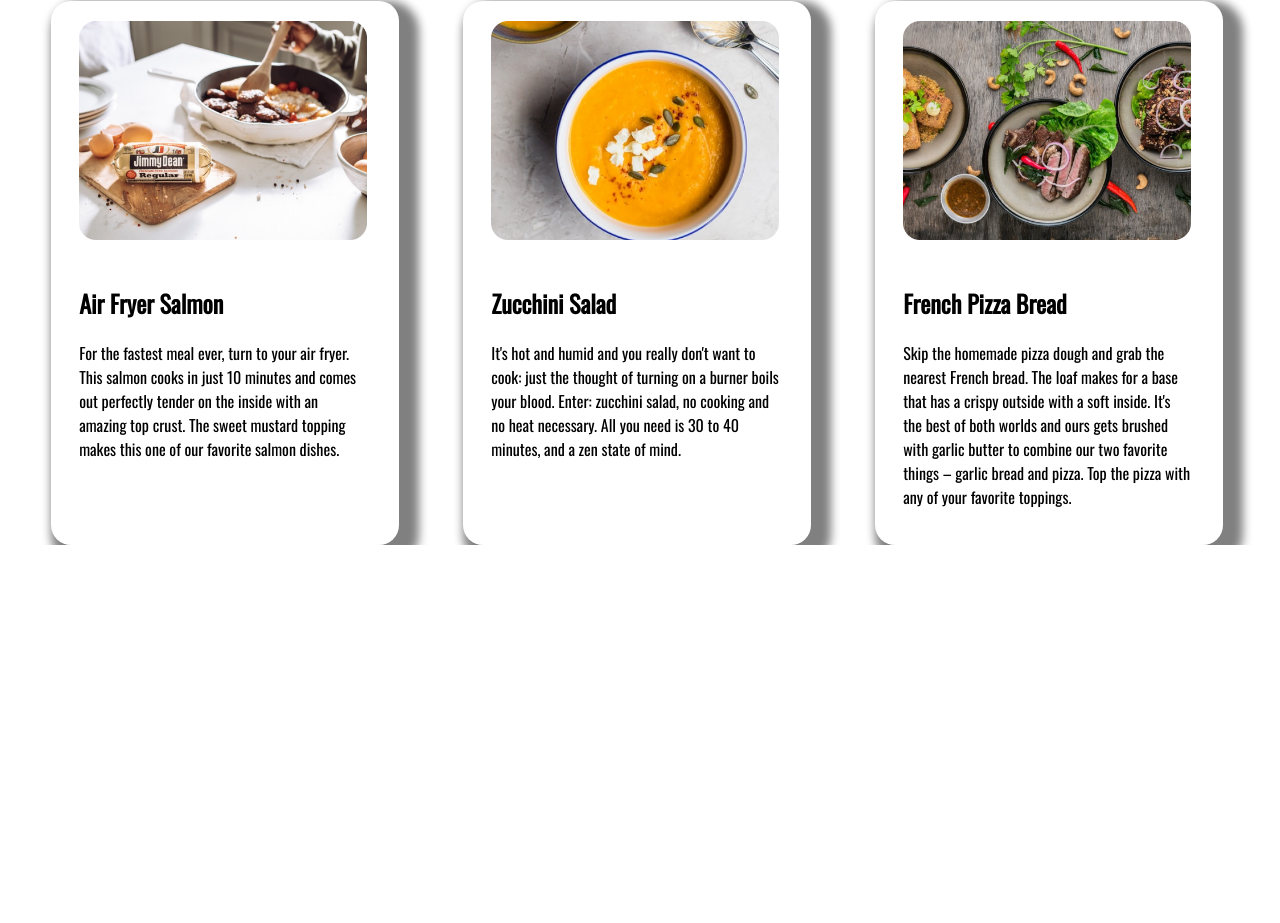
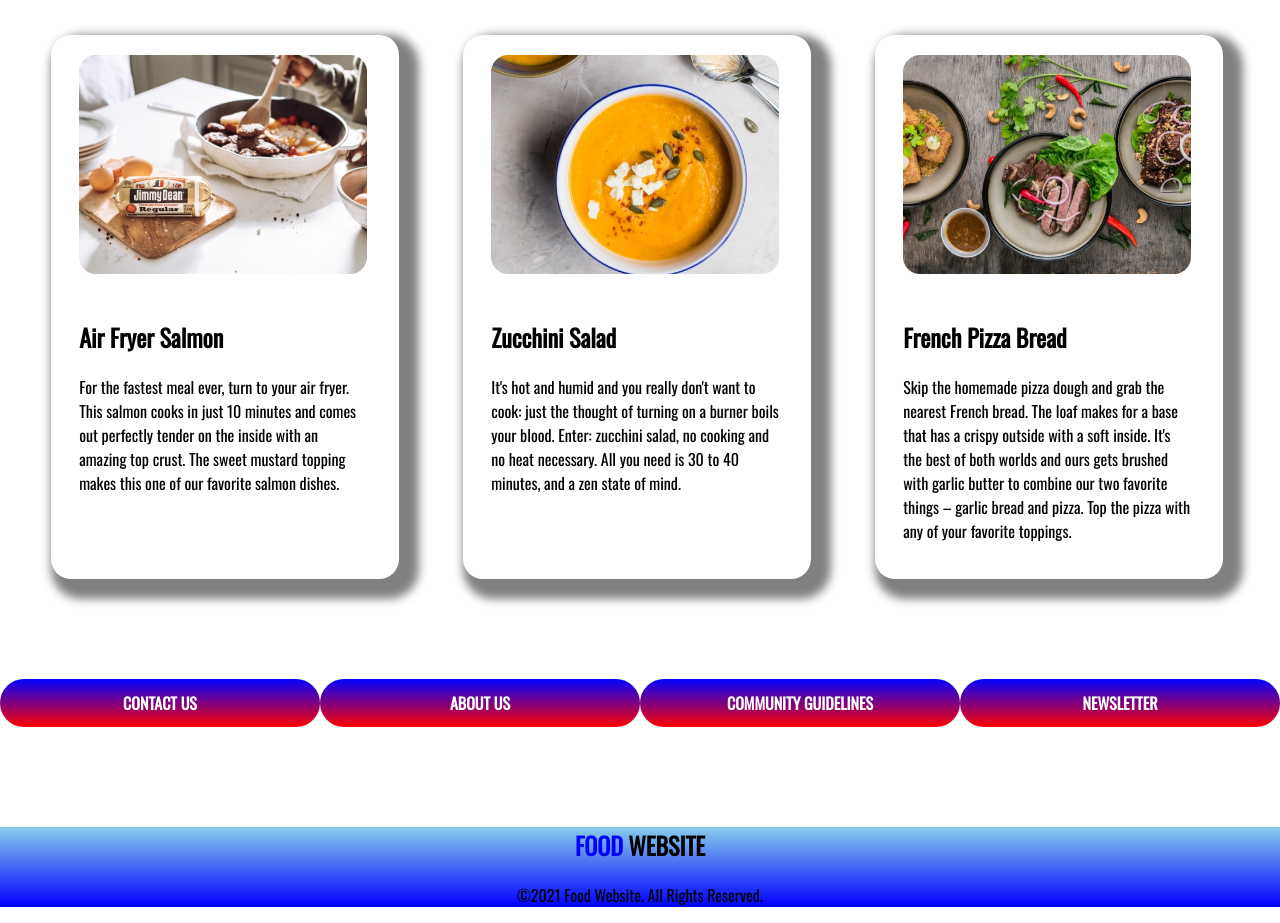
Before and after one commit to titupapri/food-web, a plain HTML site: page index.html in a window 1280 px wide. Shown: the part 1650-2573 px from the top of the page. Before the commit the page ends 2195 px from the top, so only its background shows below. Drawn offline with nearby package versions, Linux system fonts and the light colour scheme.

Commit message:
footer added

```diff
--- a/index.html
+++ b/index.html
@@ -70,6 +70,16 @@
     </div>
 
     </section>
+    <div class="menu">
+        <a id="aone" class="order-food" target="_blank" href="https://www.linkedin.com/in/theory-4-power-791883201/">CONTACT US</a>
+        <a id="atwo" class="order-food" target="_blank" href="https://www.linkedin.com/in/theory-4-power-791883201/">ABOUT US</a>
+        <a id="athree" class="order-food" target="_blank" href="https://www.linkedin.com/in/theory-4-power-791883201/">COMMUNITY GUIDELINES</a>
+        <a id="afour" class="order-food" target="_blank" href="https://www.linkedin.com/in/theory-4-power-791883201/">NEWSLETTER</a>
+    </div>
+    <footer class="foot">
+        <h2><span class="firstcolor">FOOD</span> WEBSITE</h2>
+        <p>©2021 Food Website. All Rights Reserved.</p>
+    </footer>
 
 
 </body>
--- a/style.css
+++ b/style.css
@@ -91,6 +91,7 @@ h1{
 }
 #myrecp{
     text-align: center;
+    margin-bottom: 50px;
 }
 .myrec{
     display:flex;
@@ -153,3 +154,25 @@ h1{
     border-image: linear-gradient( red, blue);
     width: 25%;
 }
+.menu{
+    display: flex;
+    margin-top: 100px;
+    text-align: center;
+}
+#aone{
+    width: 25%;
+}
+#atwo{
+    width: 25%;
+}
+#athree{
+    width: 25%;
+}
+#afour{
+    width: 25%;
+}
+.foot{
+    text-align: center;
+    margin-top: 100px;
+    background-image: linear-gradient(skyblue, blue);
+}
```
